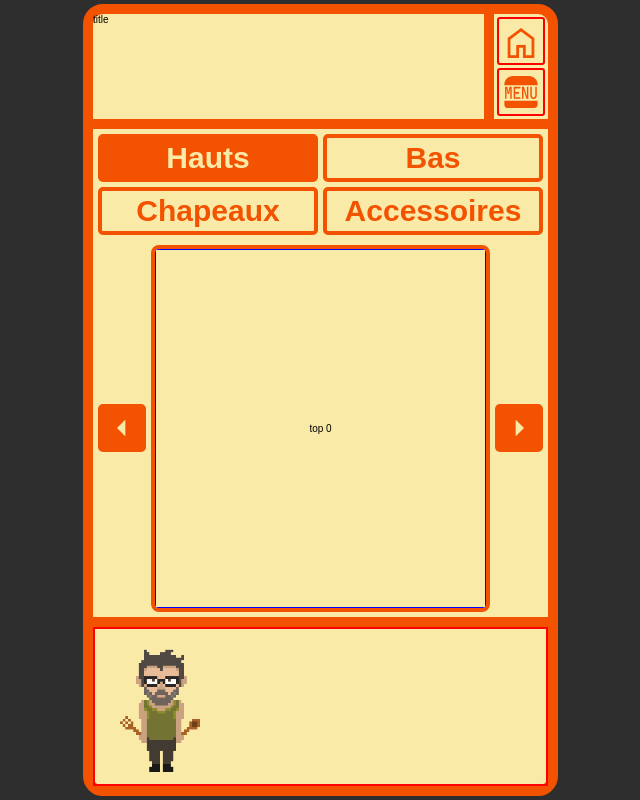
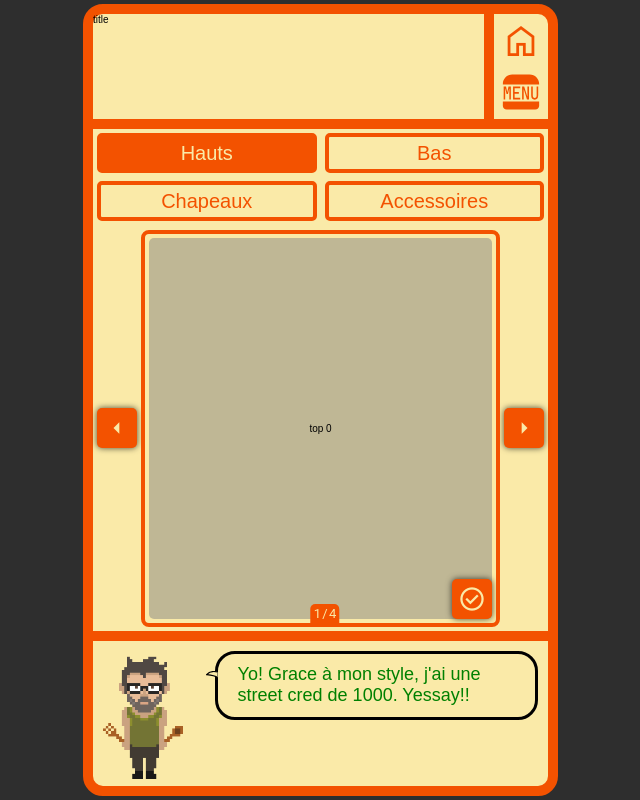
Before and after one commit to Posoroko/Demande-a-Tutu, a Nuxt app: page /configuration-tutu in a window 1280 px wide. Shown: the whole page, without its empty margins (320-960 px from the left). Built offline with nearby package versions, Linux system fonts and the light colour scheme; a web font is replaced by a local one.

Commit message:
clothes scroller, tutu qui parle

```diff
--- a/assets/css/brand/colors.css
+++ b/assets/css/brand/colors.css
@@ -48,3 +48,16 @@
 .BGC_Brand2_Hoverable:hover {
     background-color: var(--brand-color-2-hover);
 }
+
+.shadow {
+    box-shadow: 0px 0px 6px  rgba(0, 0, 0, 0.697);
+}
+.actionButton {
+    transition: 300ms ease;
+}
+.actionButton:hover {
+    filter: brightness(1.2);
+}
+.actionButton:active {
+    filter: brightness(0.8);
+}
--- /dev/null
+++ b/components/Footer/FooterBulle.vue
@@ -0,0 +1,34 @@
+<template>
+    <div class="content flex alignStart">
+        <svg version="1.1" id="Calque_1" xmlns="http://www.w3.org/2000/svg" xmlns:xlink="http://www.w3.org/1999/xlink" x="0px" y="0px"
+            viewBox="0 0 40.85 25.53" style="enable-background:new 0 0 40.85 25.53;" xml:space="preserve">
+
+            <path class="st0" d="M40.85,23.66c-9.7-8.34-18.38-9.02-38.81-10.89C11.78,1.98,25.36-0.34,40.85,3.4"/>
+        </svg>
+
+        <div class="bulle bodyText">
+            Yo!  Grace à mon style, j'ai une street cred de 1000. Yessay!!
+        </div>
+
+    </div>
+</template>
+
+<style scoped>
+svg {
+    width: 20px;
+    margin-top: 20px;
+    translate: 3px;
+}
+.st0 {
+    fill: var(--basic-light-color);
+    stroke: #000000;
+    stroke-width: 4px;
+    stroke-miterlimit: 10;
+}
+.bulle {
+    padding: 10px 20px;
+    border: 3px solid black;
+    border-radius: 20px;
+    flex-grow: 1;
+}
+</style>
--- a/components/Footer/FooterTutuBox.vue
+++ b/components/Footer/FooterTutuBox.vue
@@ -1,15 +1,25 @@
 <template>
-    <div class="frame r">
-        <img src="/images/Tutu-petit.png" alt="">
+    <div class="content flex">
+        <div class="frame">
+            <img src="/images/Tutu-petit.png" alt="">
+        </div>
+
+        <div class="bulleBox h100">
+            <FooterBulle />
+        </div>
     </div>
 </template>
 
 <style scoped>
 .frame {
-    padding: 10px 25px;
+    padding: 5px 10px;
 }
 
 img {
     width: 80px;
 }
+.bulleBox {
+    flex-grow: 1;
+    padding: 10px;
+}
 </style>
--- a/components/Header/MenuBox.vue
+++ b/components/Header/MenuBox.vue
@@ -1,10 +1,10 @@
 <template>
     <div class="box">
-        <NuxtLink to="/" class="button icon r">
+        <NuxtLink to="/" class="button icon">
             home
         </NuxtLink>
 
-        <div class="button r">
+        <div class="button">
             <MenuMain />
         </div>
     </div>
--- a/components/Homepage/CardBox.vue
+++ b/components/Homepage/CardBox.vue
@@ -34,14 +34,15 @@
 }
 .card {
     width: 100%;
-    font-size: 20px;
+    font-size: 24px;
+    line-height: 1;
     color: var(--basic-dark-color);
-    border: 4px solid var(--brand-color-2);
+    border: 4px solid var(--brand-color-1);
     padding: 10px;
     display: flex;
     align-items: center;
-    gap: 10px;
-    flex-wrap: wrap;
+    gap: 20px;
+    /* flex-wrap: wrap; */
 }
 img {
     height: 60px;
--- a/components/Page/PageMain.vue
+++ b/components/Page/PageMain.vue
@@ -46,7 +46,6 @@ header {
 main {
     width: 100%;
     background-color: var(--basic-light-color);
-    padding: 5px;
     border-left: 10px solid var(--brand-color-1);
     border-right: 10px solid var(--brand-color-1);
     flex-grow: 1;
--- a/components/TutuConfig/Scroller.vue
+++ b/components/TutuConfig/Scroller.vue
@@ -24,40 +24,62 @@ const images = ref({
 })
 
 
-const offsetCount = ref (0);
-const offsetString = ref("0%");
+const imageIndex = ref (0);
+const offsetString = computed(() => {
+    return imageIndex.value * -100 + "%";
+})
 
 function navigate(direction) {
-    if(direction === "left" && offsetCount.value < 0 ) {
-        offsetCount.value += 100;
-    } else if(direction === "right" && offsetCount.value  > ((shownImages.value.length - 1) * -100)){
-        offsetCount.value -= 100;
+    if(direction === "left" && imageIndex.value > 0 ) {
+        imageIndex.value -= 1;
+    } else if(direction === "right" && imageIndex.value  < shownImages.value.length - 1 ){
+        imageIndex.value += 1;
     }
-    offsetString.value = `${offsetCount.value}%`;
 }
-const shownImages = ref(images.value[props.activeType.value]);
+const shownImages = computed(() => {
+    imageIndex.value = 0;
+
+    return images.value[props.activeType.value]
+})
 </script>
 
 <template>
-    <div class="content flex justityBetween gap5" >
+    <div class="content flex justityBetween" v-if="shownImages">
         <div class="leftArrowBox arrowBox">
-            <span class="icon arrow" @click="navigate('left')">arrow_left</span>
+            <button class="btn48" @click="navigate('left')" >
+                <span class="icon shadow actionButton" >arrow_left</span>
+            </button>
         </div>
 
-        <div class="frame flex r">
+        <div class="frame flex relative">
 
-            <div class="image w100 b" v-for="image in shownImages" :key="image.id">{{ image.thumbnail }}</div>
+            <div class="image w100" v-for="image in shownImages" :key="image.id">
+                <div>{{ image.thumbnail }}</div>
+            </div>
+
+            <div class="absolute w100 bottom0 left0 flex justifyEnd alignCenter">
+                <div class="counter">
+                    {{ imageIndex + 1 }} / {{ shownImages.length }}
+                </div>
+                <button class="btn48">
+                    <span class="icon shadow actionButton">check_circle</span>
+                </button>
+            </div>
+
 
         </div>
 
          <div class="rightArrowBox arrowBox">
-            <span class="icon arrow" @click="navigate('right')">arrow_right</span>
+            <button class="btn48" @click="navigate('right')" >
+                <span class="icon shadow actionButton" >arrow_right</span>
+            </button>
         </div>
     </div>
 </template>
 
 <style scoped>
 .content {
+    padding-bottom: 4px;
     flex-grow: 1;
 }
 .frame {
@@ -67,12 +89,56 @@ const shownImages = ref(images.value[props.activeType.value]);
     overflow: hidden;
     display: flex;
 }
+.counter {
+    font-size: 13px;
+    font-family: 'Roboto', sans-serif;
+    letter-spacing: -1px;
+    color: var(--basic-light-color);
+    background-color: var(--brand-color-1);
+    border-top-left-radius: 5px;
+    border-top-right-radius: 5px;
+    padding: 2px 4px;
+    position: absolute;
+    bottom: 0;
+    left: 50%;
+    translate: -50%;
+    margin-left: 4px;
+    display: grid;
+    place-items: center;
+}
+.btn48 {
+    width: 48px;
+    height: 48px;
+    border-radius: 5px;
+    display: grid;
+    place-items: center;
+}
+.btn48 span {
+    height: 40px;
+    width: 40px;
+    font-size: 28px;
+    color: var(--basic-light-color);
+    background-color: var(--brand-color-1);
+    border-radius: 5px;
+    display: grid;
+    place-items: center;
+    cursor: pointer;
+}
 .image {
+    padding: 4px;
     flex-shrink: 0;
     display: grid;
     place-items: center;
     translate: v-bind('offsetString');
     transition: 300ms ease;
+}
+.image div {
+    width: 100%;
+    height: 100%;
+    background-color: rgba(128, 128, 128, 0.486);
+    border-radius: 5px;
+    display: grid;
+    place-items: center;
 }
 .arrowBox {
     display: grid;
@@ -89,13 +155,6 @@ const shownImages = ref(images.value[props.activeType.value]);
     display: grid;
     place-items: center;
     cursor: pointer;
-    transition: 300ms ease;
 }
-.arrow:hover {
-    background-color: var(--brand-color-1-hover);
-    transition: 75ms ease;
-}
-.arrow:active {
-    background-color: var(--brand-color-1-active);
-}
+
 </style>
--- a/components/TutuConfig/TypeSelector.vue
+++ b/components/TutuConfig/TypeSelector.vue
@@ -8,7 +8,7 @@ const props = defineProps({
 
 <template>
     <div class="content">
-        <p class="fatText button" :class="{ 'active': activeType.value === type.value }" v-for="type in types" :key="type.value" @click="$emit('selection', type.id)">
+        <p class="button centered" :class="{ 'active': activeType.value === type.value }" v-for="type in types" :key="type.value" @click="$emit('selection', type.id)">
             <span>
                 {{ type.name }}
             </span>
@@ -21,19 +21,27 @@ const props = defineProps({
     display: grid;
     grid-template-columns: 1fr 1fr;
     grid-template-rows: 1fr 1fr;
-    grid-gap: 5px;
     /* place-items: center; */
 }
 .button {
     height: 48px;
+    padding: 0 4px;
+}
+.button span {
+    width: 100%;
+    height: 40px;
+    font-size: 20px;
+    font-family: var(--text-font);
     color: var(--brand-color-1);
     border: 4px solid var(--brand-color-1);
     border-radius: 5px;
     text-align: center;
     line-height: 1;
     cursor: pointer;
+    display: grid;
+    place-items: center;
 }
-.button.active {
+.button.active span{
     background-color: var(--brand-color-1);
     color: var(--basic-light-color);
 }
--- a/pages/calculette-de-casserole.vue
+++ b/pages/calculette-de-casserole.vue
@@ -39,7 +39,7 @@ function clearAll() {
         </template>
 
         <template #main>
-            <div class="contentBox flex column gap5">
+            <div class="content flex column gap5">
                 <!-- <p class="bodyText darkText">Connapitre le volume d'une casserole permet de préparer la quantité idéal en fonction du nombre de convive.  Par exemple, une gamelle de 25 litres vous donnera 125 portion de soupe.</p> -->
 
                 <PageBordePanel>
@@ -89,7 +89,9 @@ function clearAll() {
 </template>
 
 <style scoped>
-
+.content {
+    padding: 4px;
+}
 .bgPanel {
     color: var(--basic-light-color);
     background-color: var(--brand-color-1);
@@ -124,7 +126,7 @@ function clearAll() {
 }
 .calculate {
     background-color: var(--brand-color-1);
-    padding: 20px;
-    border-radius: 50px;
+    padding: 3px 10px;
+    border-radius: 5px;
 }
 </style>
--- a/pages/configuration-tutu.vue
+++ b/pages/configuration-tutu.vue
@@ -22,7 +22,7 @@ const activeType = ref(types.value[0])
 
         <template #main>
 
-                <div class="content flex column gap10 h100">
+                <div class="content flex column gap5 h100">
                     <!-- <PageBordePanel>
                     <template #content>
                         Grand maître Sappeur avec une street cred légendaire, il porte la fringue de style comme personne!
```
